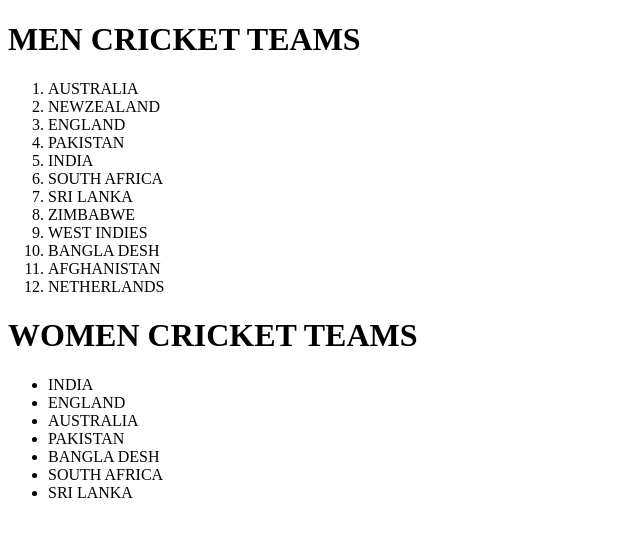
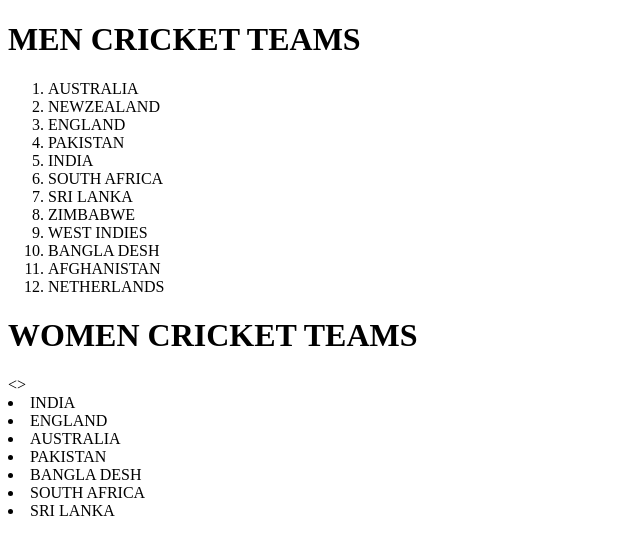
Before and after one commit to asifmadham1/asifmadham, a plain HTML site: page ol,ul,li practice.html in a window 1280 px wide. Shown: the whole page, without its empty margins (0-640 px from the left). Drawn offline with Linux system fonts and the light colour scheme.

Commit message:
Revert "main"
This reverts commit d892ffb9f89e4d53ad411ed643898b98e2c7b330.

```diff
--- a/ol,ul,li practice.html
+++ b/ol,ul,li practice.html
@@ -21,7 +21,7 @@
         <li>NETHERLANDS</li>
  </ol>
  <H1>WOMEN CRICKET TEAMS</H1>
- <UL>
+ <>
     <LI>INDIA</LI>
     <LI>ENGLAND</LI>
     <LI>AUSTRALIA</LI>
@@ -29,6 +29,5 @@
     <LI>BANGLA DESH</LI>
     <LI>SOUTH AFRICA</LI>
     <LI>SRI LANKA</LI>
- </UL>
 </body>
 </html>
```
Also changed, not shown: link.html (added).
